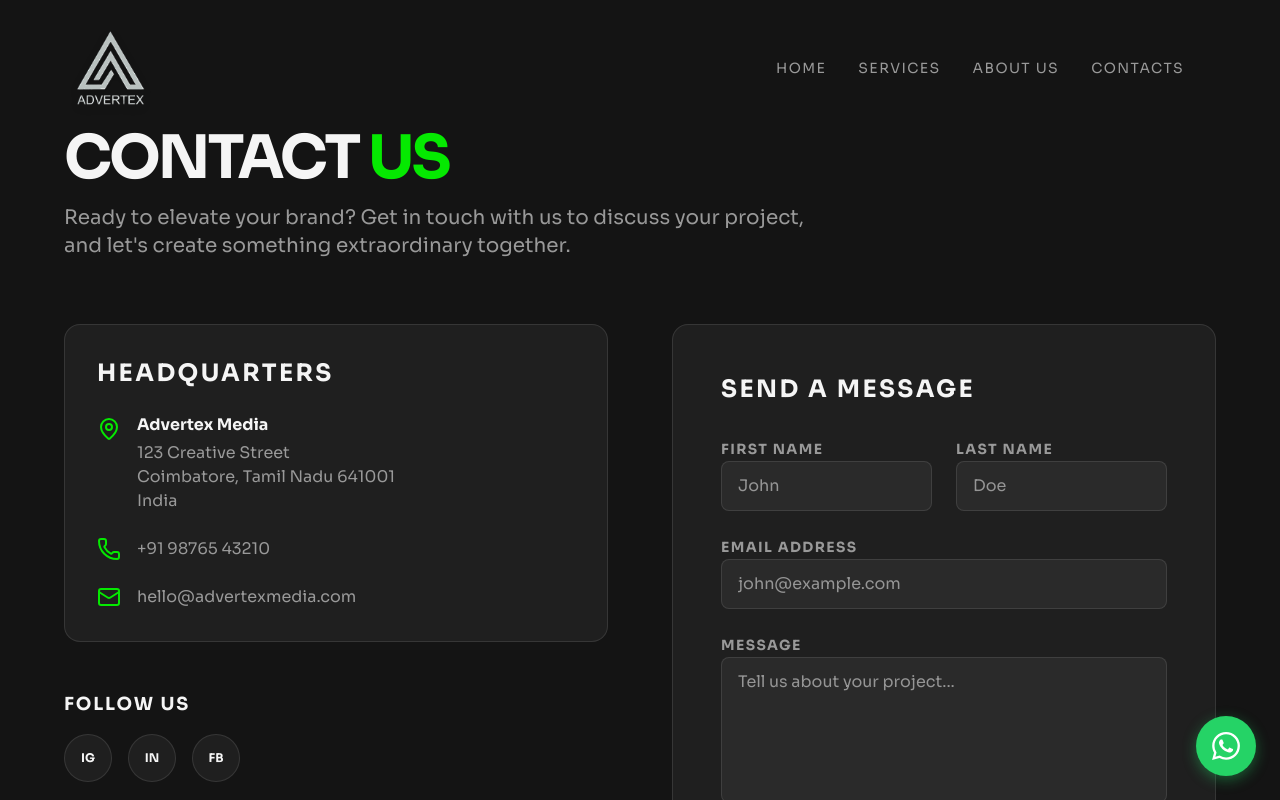
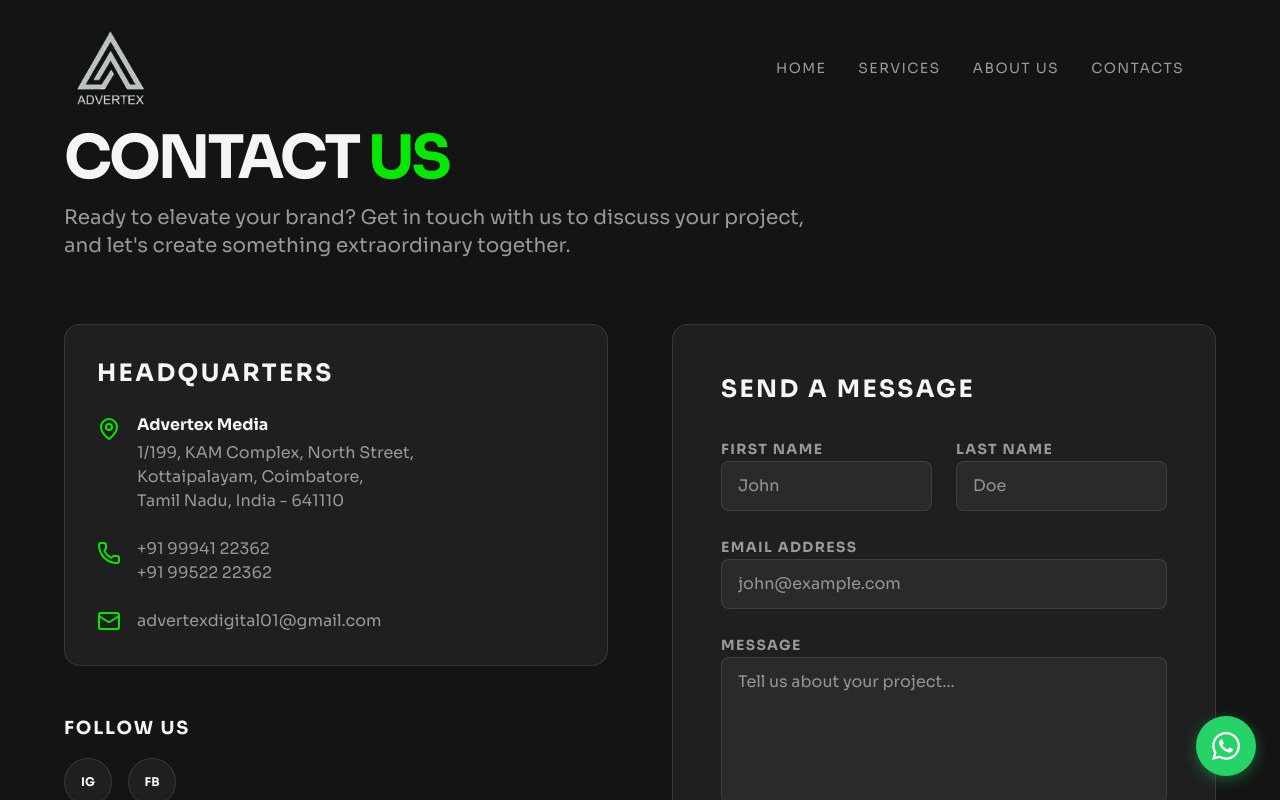
Before and after one commit to advertexdigital01-beep/web, a React (Vite) app: page /contacts in a window 1280 px wide. Shown: the top 800 px of the page. Built offline with nearby package versions, Linux system fonts and the light colour scheme.

Commit message:
Update Contact Us page with official business details

```diff
--- a/src/pages/ContactPage.jsx
+++ b/src/pages/ContactPage.jsx
@@ -21,18 +21,18 @@ export default function ContactPage() {
                 <MapPin className="w-6 h-6 text-primary shrink-0 mt-1" />
                 <div>
                   <p className="font-bold mb-1">Advertex Media</p>
-                  <p className="text-muted-foreground">123 Creative Street<br />Coimbatore, Tamil Nadu 641001<br />India</p>
+                  <p className="text-muted-foreground">1/199, KAM Complex, North Street,<br />Kottaipalayam, Coimbatore,<br />Tamil Nadu, India - 641110</p>
                 </div>
               </div>
 
-              <div className="flex items-center gap-4">
-                <Phone className="w-6 h-6 text-primary shrink-0" />
-                <p className="text-muted-foreground">+91 98765 43210</p>
+              <div className="flex items-start gap-4">
+                <Phone className="w-6 h-6 text-primary shrink-0 mt-1" />
+                <p className="text-muted-foreground">+91 99941 22362<br />+91 99522 22362</p>
               </div>
 
               <div className="flex items-center gap-4">
                 <Mail className="w-6 h-6 text-primary shrink-0" />
-                <p className="text-muted-foreground">hello@advertexmedia.com</p>
+                <p className="text-muted-foreground">advertexdigital01@gmail.com</p>
               </div>
             </div>
           </div>
@@ -42,9 +42,6 @@ export default function ContactPage() {
             <div className="flex gap-4">
               <a href="#" className="w-12 h-12 rounded-full bg-white/5 border border-white/10 flex items-center justify-center hover:bg-primary hover:text-primary-foreground hover:border-primary transition-all font-bold text-xs">
                 IG
-              </a>
-              <a href="#" className="w-12 h-12 rounded-full bg-white/5 border border-white/10 flex items-center justify-center hover:bg-primary hover:text-primary-foreground hover:border-primary transition-all font-bold text-xs">
-                IN
               </a>
               <a href="#" className="w-12 h-12 rounded-full bg-white/5 border border-white/10 flex items-center justify-center hover:bg-primary hover:text-primary-foreground hover:border-primary transition-all font-bold text-xs">
                 FB
```
